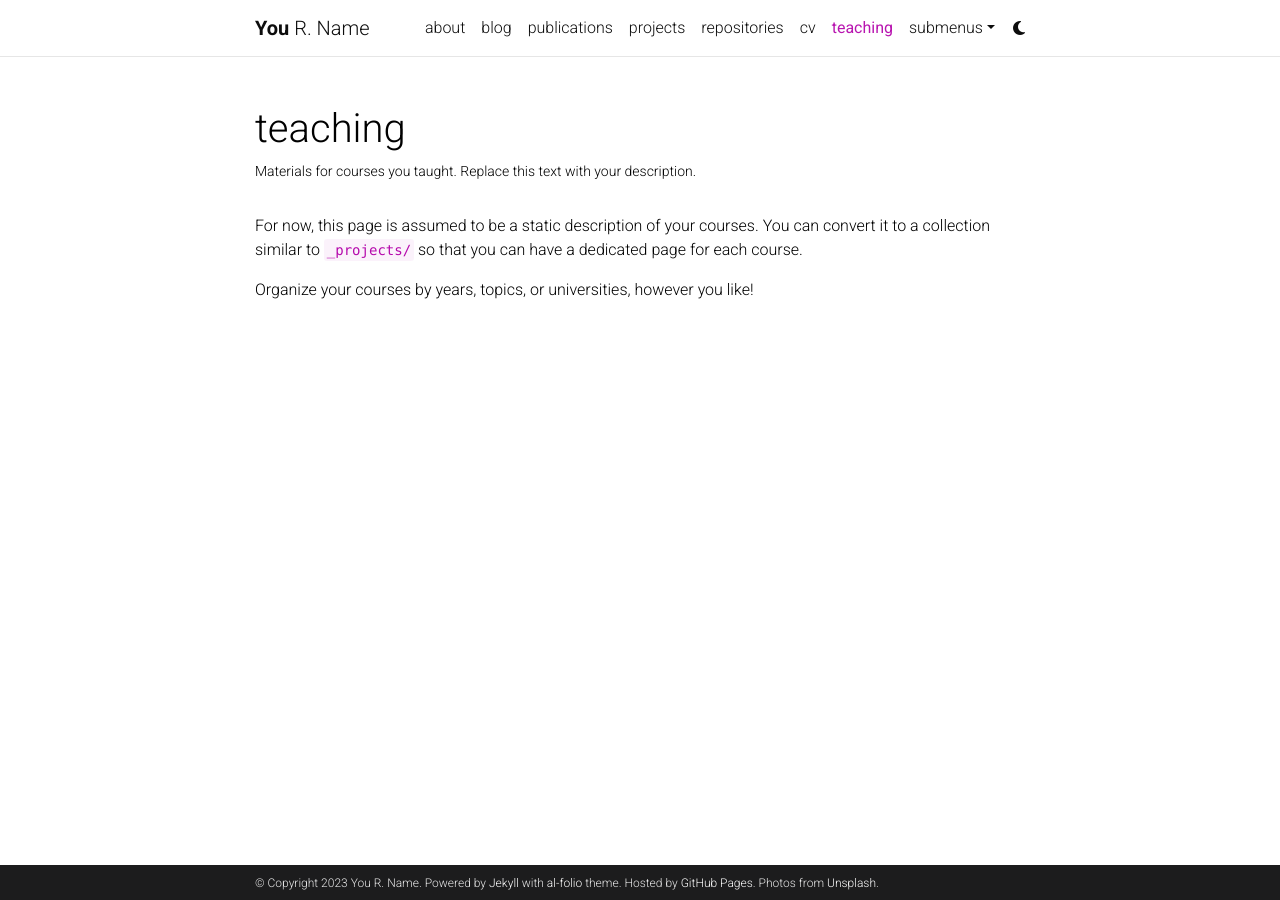
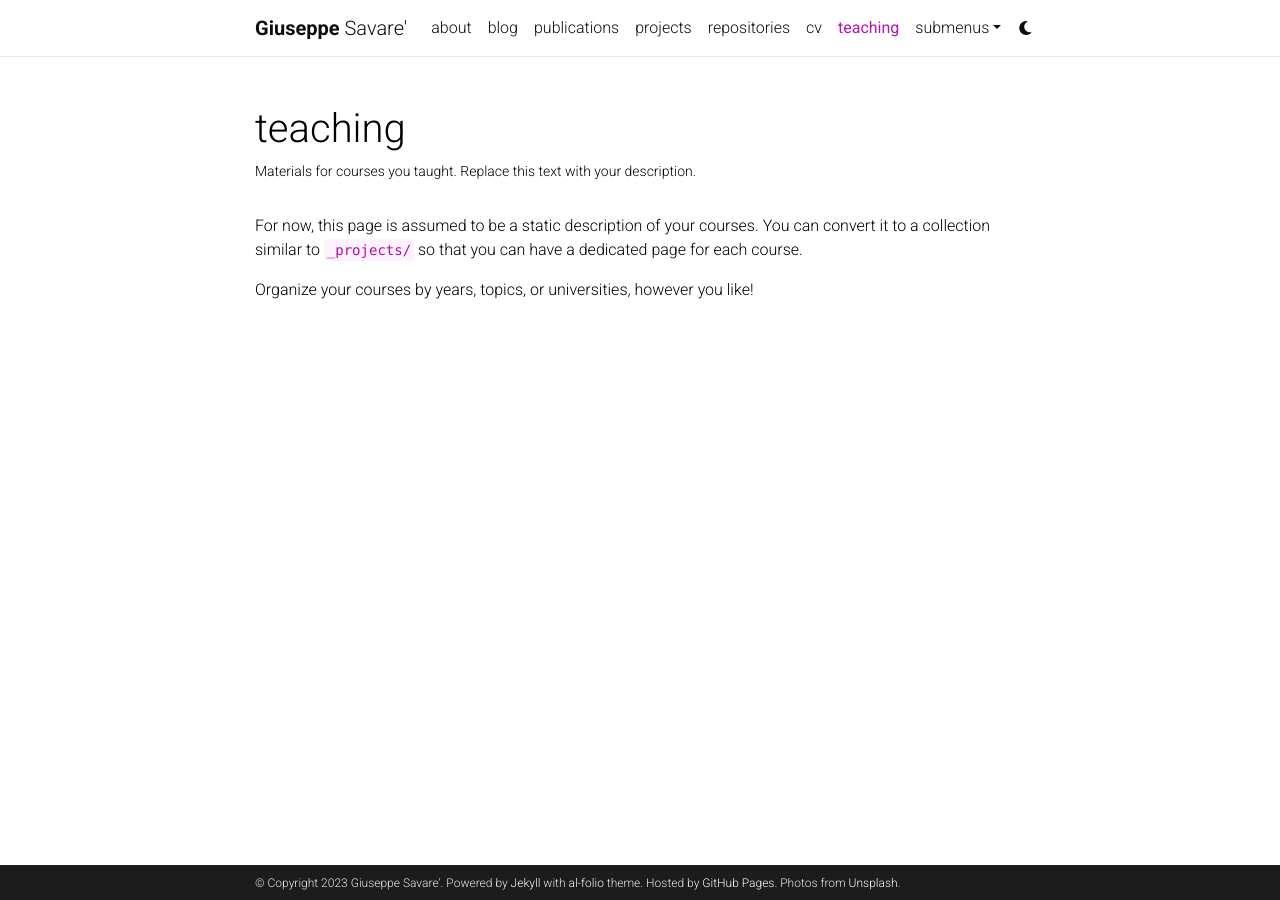
Before and after one commit to gsavare/gsavare.github.io, a Jekyll site: the page built from _pages/teaching.md, in a window 1280 px wide. Built offline with Jekyll 4.4.1, drawn with Linux system fonts in a browser that asks for light colours; comment, search, counter and statistics services are not loaded; a style sheet for code colours, icons or effects is not loaded.

Commit message:
primo tentativo

```diff
--- a/_config.yml
+++ b/_config.yml
@@ -3,9 +3,9 @@
 # -----------------------------------------------------------------------------
 
 title: blank # the website title (if blank, full name will be used instead)
-first_name: You
-middle_name: R.
-last_name: Name
+first_name: Giuseppe
+middle_name:
+last_name: Savare'
 email: you@example.com
 description: > # the ">" symbol means to ignore newlines until "footer_text:"
   A simple, whitespace theme for academics. Based on [*folio](https://github.com/bogoli/-folio) design.
@@ -18,8 +18,8 @@ keywords: jekyll, jekyll-theme, academic-website, portfolio-website  # add your
 lang: en # the language of your site (for example: en, fr, cn, ru, etc.)
 icon: ⚛️  # the emoji used as the favicon (alternatively, provide image name in /assets/img/)
 
-url: https://alshedivat.github.io # the base hostname & protocol for your site
-baseurl: /al-folio # the subpath of your site, e.g. /blog/
+url: https://gsavare.github.io # the base hostname & protocol for your site
+baseurl: # /al-folio the subpath of your site, e.g. /blog/
 last_updated: false # set to true if you want to display last updated in the footer
 impressum_path:  # set to path to include impressum link in the footer, use the same path as permalink in a page, helps to conform with EU GDPR
 
```
